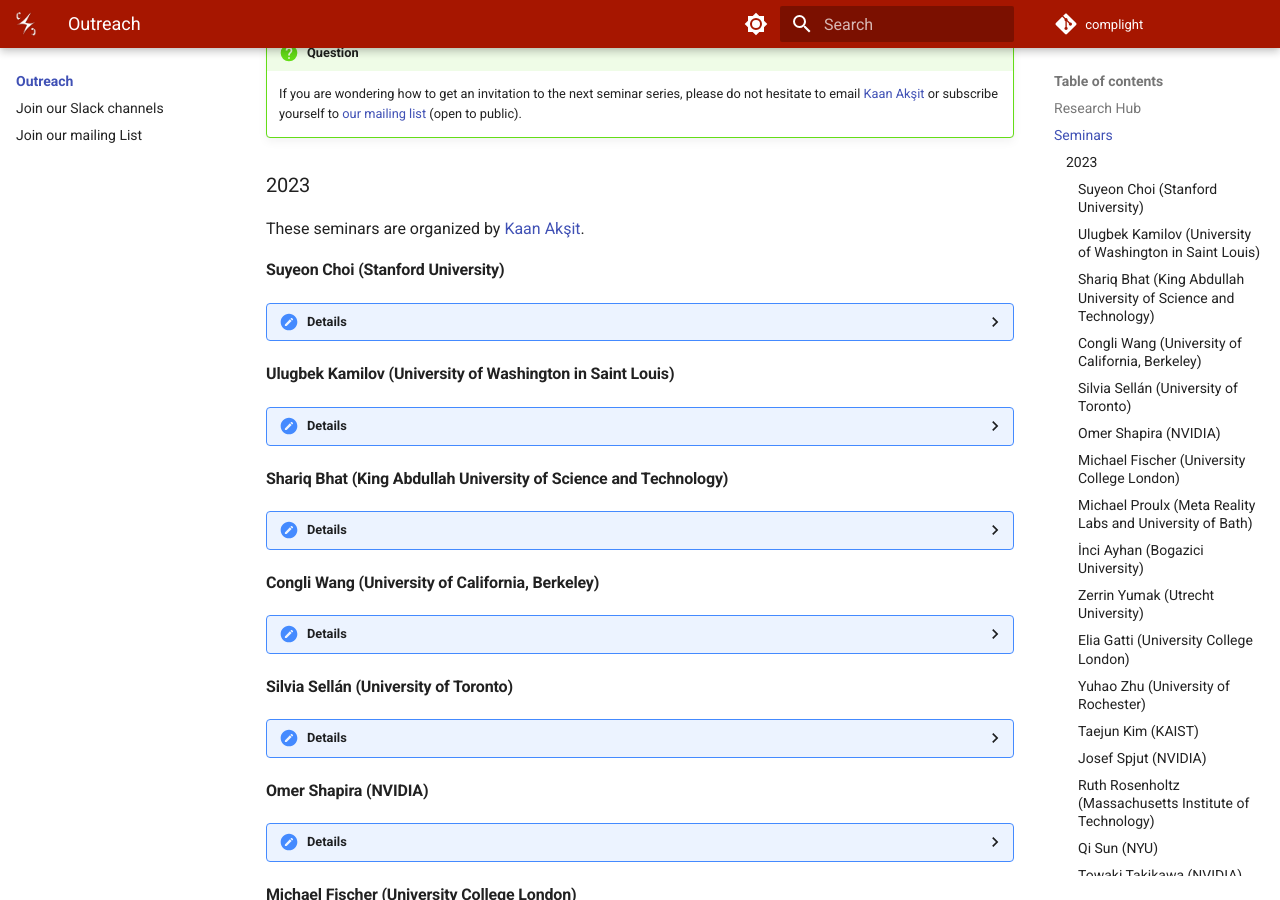
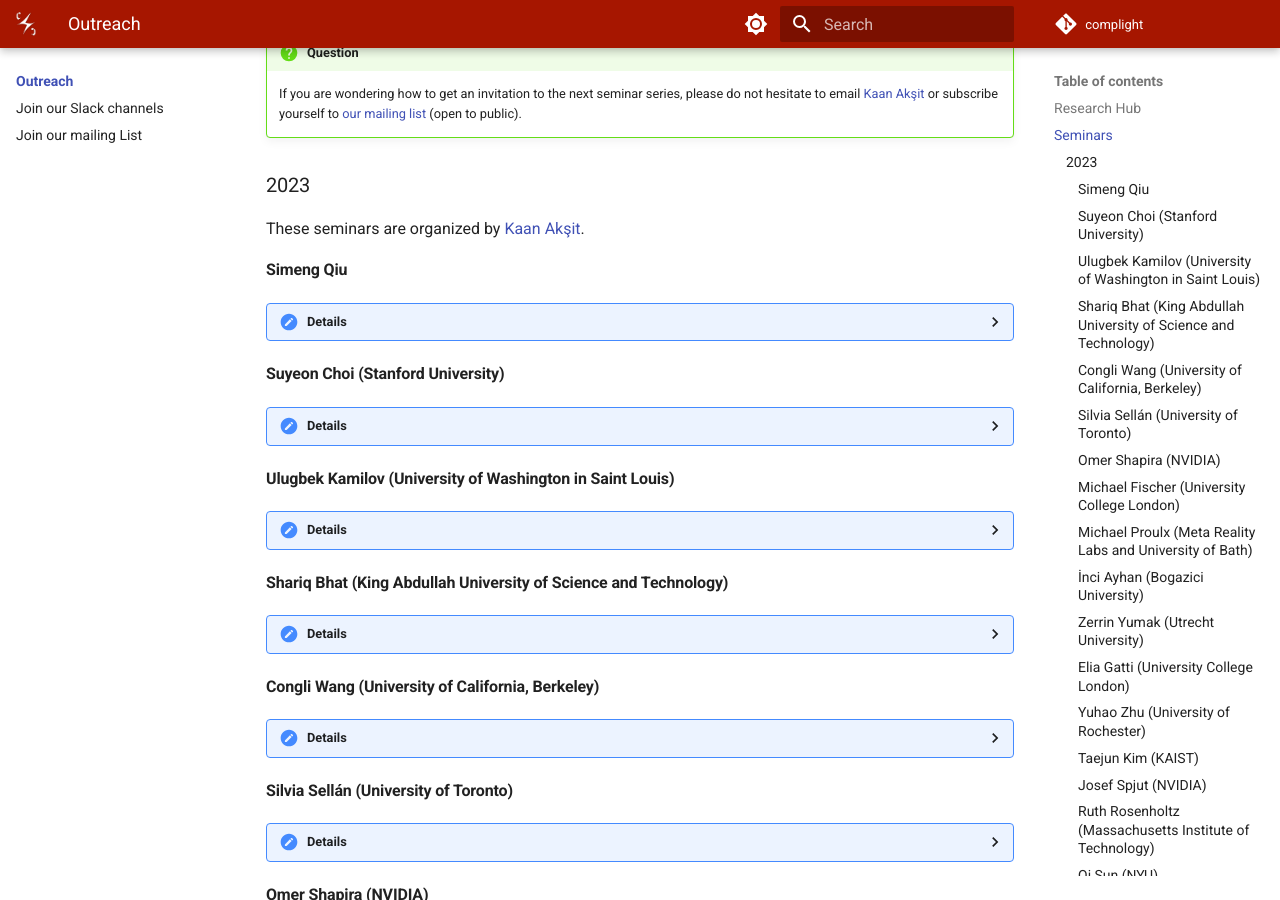
Before and after one commit to complight/complight.github.io, an MkDocs documentation site: the page built from docs/outreach/index.md, in a window 1280 px wide and 900 px high, scrolled down 943 px. Built offline with MkDocs 1.6.1 and Material for MkDocs 9.7.7, drawn with Linux system fonts in a browser that asks for light colours; part of the change alters nothing that is shown.

Commit message:
Updating the outreach page.

```diff
--- a/docs/outreach/index.md
+++ b/docs/outreach/index.md
@@ -32,6 +32,18 @@ Overall, seminars are a blend of internal and external presenters.
 
 ### 2023
 These seminars are organized by [Kaan Akşit](https://kaanaksit.com).
+
+
+#### Simeng Qiu
+??? Details
+    **Date:**
+    4th October 2023
+
+    **Presenter:** [Simeng Qiu](https://vccimaging.org/People/simeng/), PhD Candidate at King Abdullah University of Technology and Science
+
+    **Title:** MoireTag: Angular Measurement and Tracking with a Passive Marker
+
+    **Watch:** [Recording (Password protected)](https://liveuclac-my.sharepoint.com/:v:/g/personal/ucackak_ucl_ac_uk/ET66FVUupMtMnOgA_271U_UBoZAP06Jj5ZFo-7XPzTE_qA?nav=eyJyZWZlcnJhbEluZm8iOnsicmVmZXJyYWxBcHAiOiJPbmVEcml2ZUZvckJ1c2luZXNzIiwicmVmZXJyYWxBcHBQbGF0Zm9ybSI6IldlYiIsInJlZmVycmFsTW9kZSI6InZpZXciLCJyZWZlcnJhbFZpZXciOiJNeUZpbGVzTGlua0RpcmVjdCJ9fQ&e=hLVemh)
 
 
 #### Suyeon Choi (Stanford University)
```
